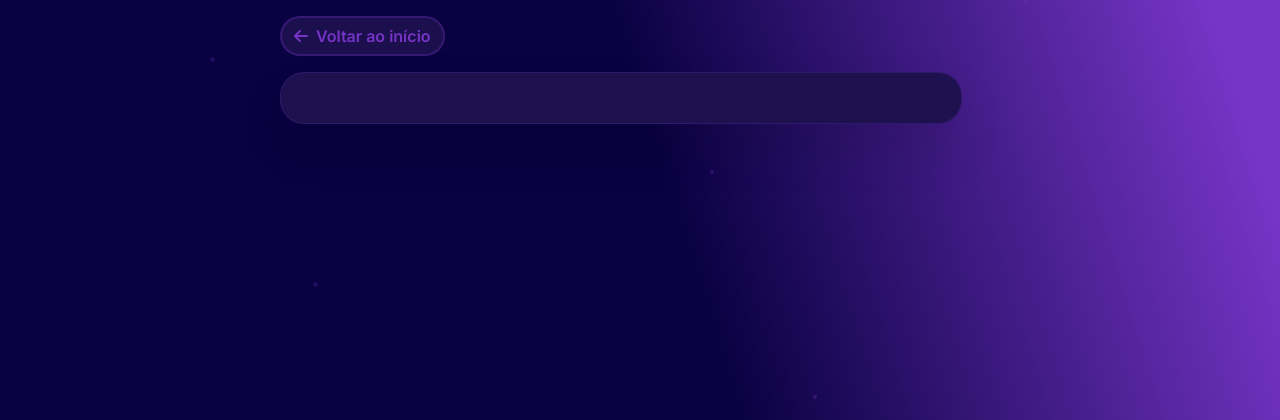
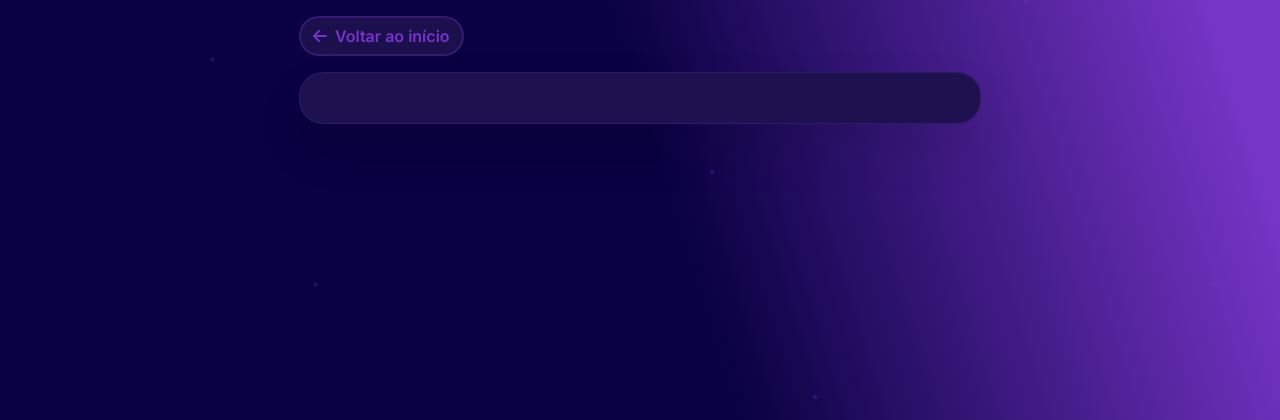
Before and after one commit to neoventures-tech/diag360, a Django app: template forms/templates/forms/base.html in a window 1280 px wide. Shown: the top 420 px of the page. Run offline with Django 5.2, Linux system fonts and the light colour scheme; the template is opened without the code that fills it, so the values that code supplies are empty.

Commit message:
correção

```diff
--- a/forms/templates/forms/base.html
+++ b/forms/templates/forms/base.html
@@ -409,6 +409,7 @@
 
         .btn-secondary:hover {
             color: #B088F9 !important;
+            background: transparent;
             transform: translateX(-3px);
         }
 
@@ -556,8 +557,8 @@
 
 <div class="container py-3  d-flex "
      style="justify-content: center!important;">
-    <div class="row justify-content-center" style="width: 100%">
-        <div class="col-xs-12 col-lg-8">
+    <div class="d-flex " style="width: 100%; justify-content: center">
+        <div style="width: max-content">
             <div class="mb-3">
                 <a href="/" class="btn-back-home">
                     <i class="fas fa-arrow-left"></i>
--- a/forms/templates/forms/question.html
+++ b/forms/templates/forms/question.html
@@ -92,7 +92,7 @@
         </div>
         <div class="d-flex justify-content-between mt-2 pt-2">
             {% if wizard.steps.prev %}
-                <button name="wizard_goto_step" type="submit"
+                <button name="wizard_goto_step"
                         class="btn btn-secondary"
                         value="{{ wizard.steps.prev }}">
                     <i class="fas fa-arrow-left me-2"></i>
```
